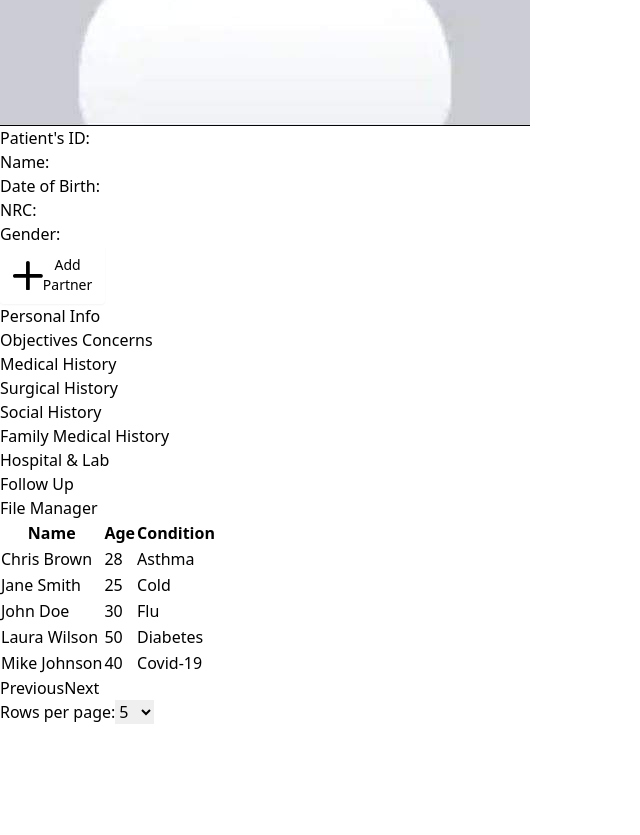
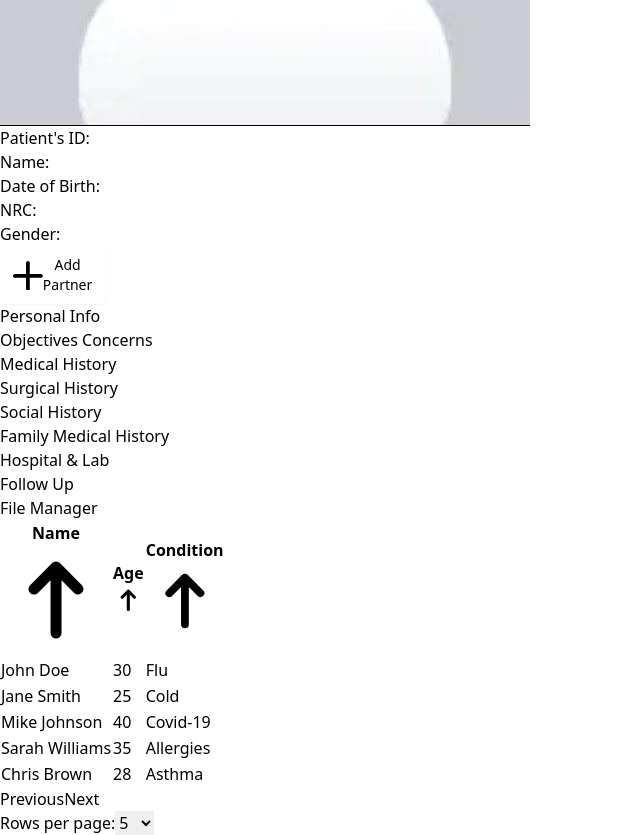
Before and after one commit to Mmyat/Patient_Management_System, a React (Vite) app: page /admin/patient/patientdetail/1/hospital-lab in a window 1280 px wide. Shown: the part 951-1786 px from the top of the page, without its empty margins (0-640 px from the left). Before the commit the page ends 1675 px from the top, so only its background shows below. Built offline with nearby package versions, Linux system fonts and the light colour scheme; no server answers; what surveyjs-widgets would draw is missing.

Commit message:
reusable component update

```diff
--- a/src/components/Modal.jsx
+++ b/src/components/Modal.jsx
@@ -10,26 +10,7 @@ const Modal = ({ isOpen, onClose, children,confirmBtnText,cancelBtnText}) => {
         <div className="bg-white p-6">
           {children}
         </div>
-        <div className="px-4 py-3 sm:px-6 sm:flex sm:flex-row-reverse">
-          <button
-            onClick={onClose}
-            className="w-20 bg-blue-700 focus:bg-blue-500 text-white font-bold py-2 px-4 rounded-full"
-          >
-            Yes
-          </button>
-          <button
-            onClick={onClose}
-            className="w-20 bg-blue-700 focus:bg-blue-500 text-white font-bold py-2 px-4 rounded-full"
-          >
-            Yes
-          </button>
-          <button
-            onClick={onClose}
-            className="w-full inline-flex justify-center border border-transparent shadow-sm px-4 py-2 bg-blue-600 text-xl font-medium text-white hover:bg-blue-700 focus:outline-none focus:ring-2 focus:ring-offset-2 focus:ring-blue-500 sm:ml-3 sm:w-auto sm:text-sm rounded-full"
-          >
-            {cancelBtnText}
-          </button>
-        </div>
+
       </div>
     </div>
   );
--- a/src/components/PopupModal.jsx
+++ b/src/components/PopupModal.jsx
@@ -23,12 +23,26 @@ const PopupModal = () => {
         <p className="mb-4">
           This is a sample modal. You can place any content you like here.
         </p>
-        {/* <button
-          onClick={closeModal}
-          className="bg-red-500 text-white px-4 py-2 rounded-lg hover:bg-red-700 focus:outline-none"
-        >
-          Close Modal
-        </button> */}
+        <div className="flex px-4 py-3 sm:px-6 sm:flex justify-end">
+          <button
+            onClick={closeModal}
+            className="w-20 bg-blue-700 focus:bg-blue-500 text-white font-bold py-2 px-4 ml-4 rounded-full"
+          >
+            No
+          </button>
+          <button
+            onClick={closeModal}
+            className="w-20 bg-blue-700 focus:bg-blue-500 text-white font-bold py-2 px-4 rounded-full"
+          >
+            Yes
+          </button>
+          {/* <button
+            onClick={onClose}
+            className="w-full inline-flex justify-center border border-transparent shadow-sm px-4 py-2 bg-blue-600 text-xl font-medium text-white hover:bg-blue-700 focus:outline-none focus:ring-2 focus:ring-offset-2 focus:ring-blue-500 sm:ml-3 sm:w-auto sm:text-sm rounded-full"
+          >
+            {cancelBtnText}
+          </button> */}
+        </div>
       </Modal>
     </div>
   );
--- /dev/null
+++ b/src/components/TableComponent.jsx
@@ -0,0 +1,100 @@
+import React, { useState, useEffect } from 'react';
+
+const TableComponent = ({ columns, data }) => {
+  const [currentPage, setCurrentPage] = useState(1);
+  const [rowsPerPage, setRowsPerPage] = useState(5);
+  const [sortConfig, setSortConfig] = useState({ key: '', direction: 'ascending' });
+  const [sortedData, setSortedData] = useState([...data]);
+
+  useEffect(() => {
+    let sortableData = [...data];
+    if (sortConfig.key) {
+      sortableData.sort((a, b) => {
+        if (a[sortConfig.key] < b[sortConfig.key]) {
+          return sortConfig.direction === 'ascending' ? -1 : 1;
+        }
+        if (a[sortConfig.key] > b[sortConfig.key]) {
+          return sortConfig.direction === 'ascending' ? 1 : -1;
+        }
+        return 0;
+      });
+    }
+    setSortedData(sortableData);
+  }, [data, sortConfig]);
+
+  const handleSort = (key) => {
+    let direction = 'ascending';
+    if (sortConfig.key === key && sortConfig.direction === 'ascending') {
+      direction = 'descending';
+    }
+    setSortConfig({ key, direction });
+  };
+
+  const indexOfLastRow = currentPage * rowsPerPage;
+  const indexOfFirstRow = indexOfLastRow - rowsPerPage;
+  const currentRows = sortedData.slice(indexOfFirstRow, indexOfLastRow);
+
+  return (
+    <div className="container mx-auto">
+      <table className="min-w-full bg-white">
+        <thead>
+          <tr>
+            {columns.map((column) => (
+              <th
+                key={column.key}
+
+                className="py-2 px-4 border-b cursor-pointer"
+              >
+                {column.label}
+                <svg onClick={() => handleSort(column.key)} xmlns="http://www.w3.org/2000/svg" className="h-5 w-5" viewBox="0 0 20 20" fill="currentColor"><path fillRule="evenodd" d="M10 3a1 1 0 0 1 .707.293l4 4a1 1 0 0 1-1.414 1.414L11 6.414V16a1 1 0 1 1-2 0V6.414l-2.293 2.293a1 1 0 1 1-1.414-1.414l4-4A1 1 0 0 1 10 3z" clipRule="evenodd" /></svg>
+              </th>
+            ))}
+          </tr>
+        </thead>
+        <tbody>
+          {currentRows.map((row, index) => (
+            <tr key={index}>
+              {columns.map((column) => (
+                <td key={column.key} className="py-2 px-4 border-b">
+                  {row[column.key]}
+                </td>
+              ))}
+            </tr>
+          ))}
+        </tbody>
+      </table>
+      <div className="flex justify-between items-center py-2">
+        <div>
+          <button
+            onClick={() => setCurrentPage((prev) => Math.max(prev - 1, 1))}
+            className="py-1 px-3 bg-blue-500 text-white rounded"
+          >
+            Previous
+          </button>
+          <button
+            onClick={() => setCurrentPage((prev) => Math.min(prev + 1, Math.ceil(data.length / rowsPerPage)))}
+            className="py-1 px-3 bg-blue-500 text-white rounded ml-2"
+          >
+            Next
+          </button>
+        </div>
+        <div>
+          <label>
+            Rows per page:
+            <select
+              value={rowsPerPage}
+              onChange={(e) => setRowsPerPage(Number(e.target.value))}
+              className="ml-2"
+            >
+              <option value={5}>5</option>
+              <option value={10}>10</option>
+              <option value={15}>15</option>
+            </select>
+          </label>
+        </div>
+      </div>
+    </div>
+  );
+};
+
+export default TableComponent;
--- a/src/partials/HospitalLab.jsx
+++ b/src/partials/HospitalLab.jsx
@@ -1,20 +1,28 @@
 import React from 'react'
 import Table from  '../components/Table';
 import PatientTable from '../components/PatientTable';
-const patients = [
-  { id: 1, name: 'John Doe', age: 30, condition: 'Flu' },
-  { id: 2, name: 'Jane Smith', age: 25, condition: 'Cold' },
-  { id: 3, name: 'Mike Johnson', age: 40, condition: 'Covid-19' },
-  { id: 4, name: 'Sarah Williams', age: 35, condition: 'Allergies' },
-  { id: 5, name: 'Chris Brown', age: 28, condition: 'Asthma' },
-  { id: 6, name: 'Laura Wilson', age: 50, condition: 'Diabetes' },
-  { id: 7, name: 'Paul White', age: 45, condition: 'Hypertension' },
+import TableComponent from '../components/TableComponent';
+const columns = [
+  { key: 'name', label: 'Name' },
+  { key: 'age', label: 'Age' },
+  { key: 'condition', label: 'Condition' }
+];
+
+const data = [
+  { name: 'John Doe', age: 30, condition: 'Flu' },
+  { name: 'Jane Smith', age: 25, condition: 'Cold' },
+  { name: 'Mike Johnson', age: 40, condition: 'Covid-19' },
+  { name: 'Sarah Williams', age: 35, condition: 'Allergies' },
+  { name: 'Chris Brown', age: 28, condition: 'Asthma' },
+  { name: 'Laura Wilson', age: 50, condition: 'Diabetes' },
+  { name: 'Paul White', age: 45, condition: 'Hypertension' },
   // Add more patients as needed
 ];
+
 const HospitalLab = () => {
   return (
     <div className='mt-8'>
-      <PatientTable patients={patients} />
+      <TableComponent columns={columns} data={data} />
     </div>
   )
 }
```
